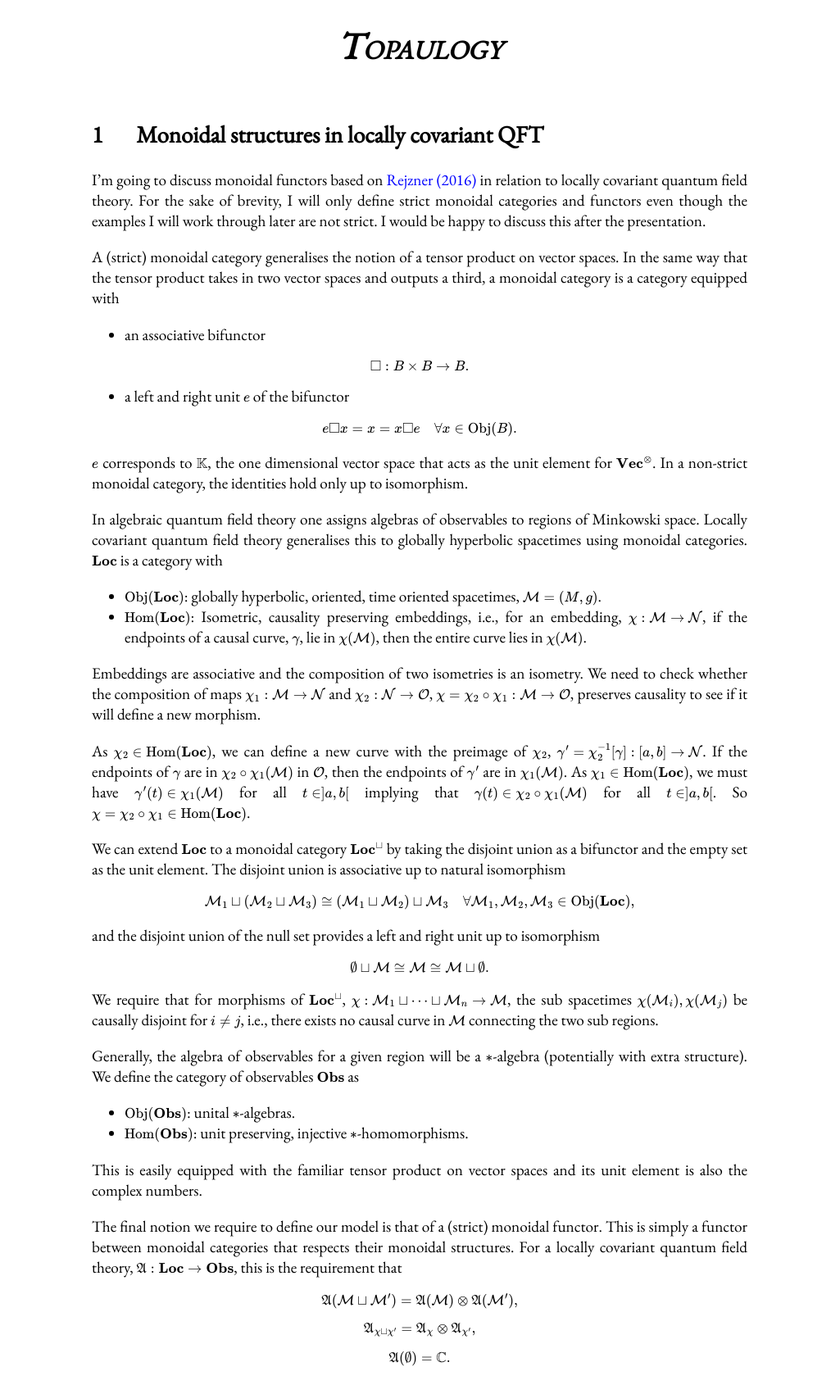
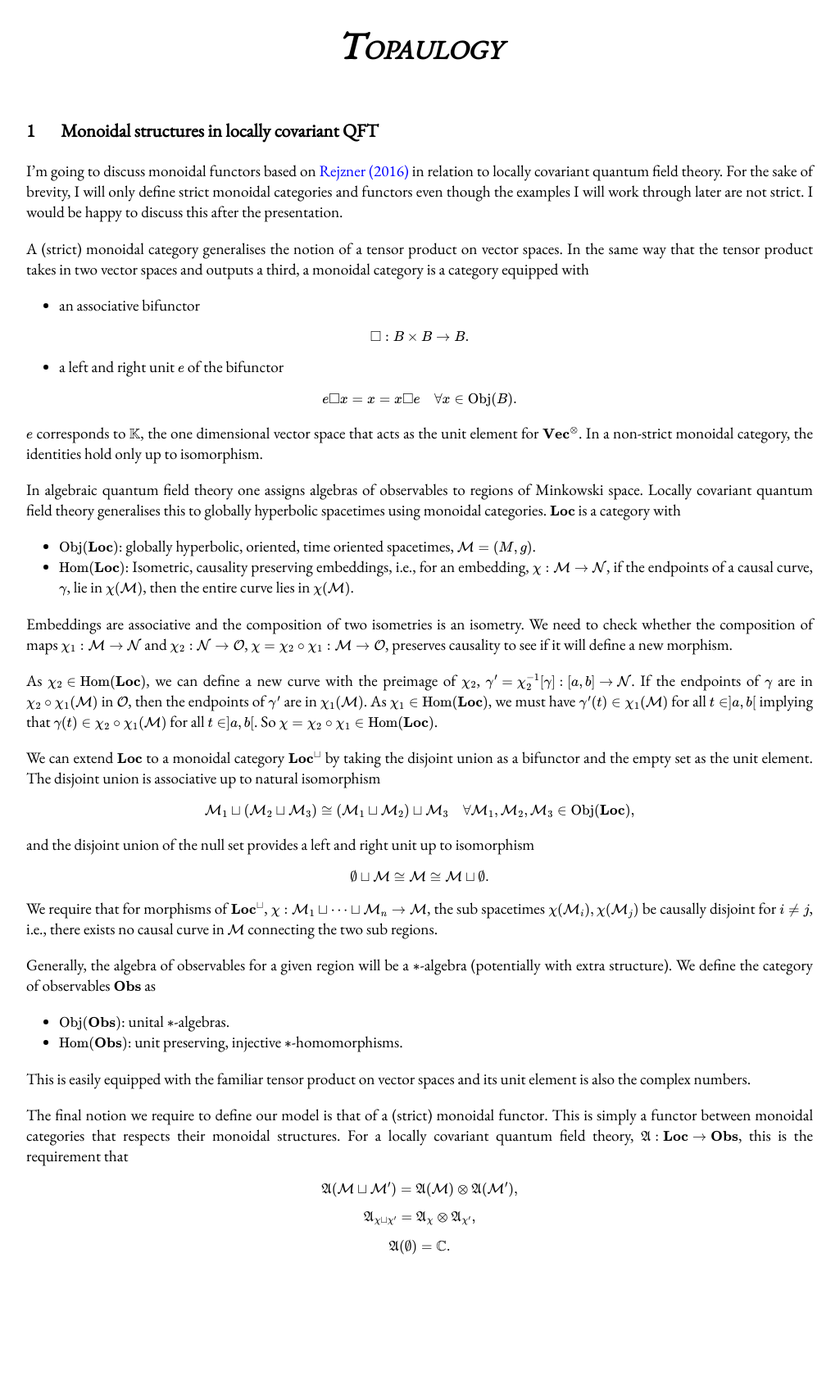
Before and after one commit to toPAULogy/toPAULogy.github.io, a Jekyll site: the page built from test.md, in a window 1280 px wide. Shown: the whole page at 82% size, without its empty margins (128-1153 px from the left). Built offline with Jekyll 4.4.1, drawn with Linux system fonts in a browser that asks for light colours; after the commit the page ends 1565 px from its top, so only the background shows below that.

Commit message:
jhabskjhbk6

```diff
--- a/_layouts/default.html
+++ b/_layouts/default.html
@@ -10,7 +10,6 @@
 </script>
     <script id="MathJax-script" async src="https://cdn.jsdelivr.net/npm/mathjax@3/es5/tex-mml-chtml.js"></script>
     <meta charset="UTF-8">
-    <title>TOPAULOGY</title>
     <link href='https://fonts.googleapis.com/css?family=EB Garamond' rel='stylesheet'>
     <link rel="stylesheet" href="style2.css">
     <meta name="viewport" content="width=device-width, initial-scale=1">
--- a/style2.css
+++ b/style2.css
@@ -28,7 +28,7 @@ body {
       color: #000000;
       text-decoration:none;
       padding: 10px;
-      width: 50rem;
+      width: 60rem;
       max-width: 95%;
       text-align: justify;
     }
--- a/test.md
+++ b/test.md
@@ -2,7 +2,7 @@
 layout: default
 title: Monoidal structures in locally covariant QFT
 ---
-## 1 &emsp; Monoidal structures in locally covariant QFT
+### 1 &emsp; Monoidal structures in locally covariant QFT
 
 I'm going to discuss monoidal functors based on [Rejzner (2016)](https://link.springer.com/book/10.1007/978-3-319-25901-7) in relation to locally covariant quantum field theory. For the sake of brevity, I will only define strict monoidal categories and functors even though the examples I will work through later are not strict. I would be happy to discuss this after the presentation.
 
```
